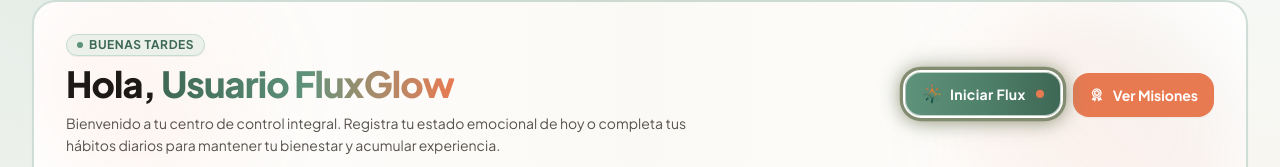
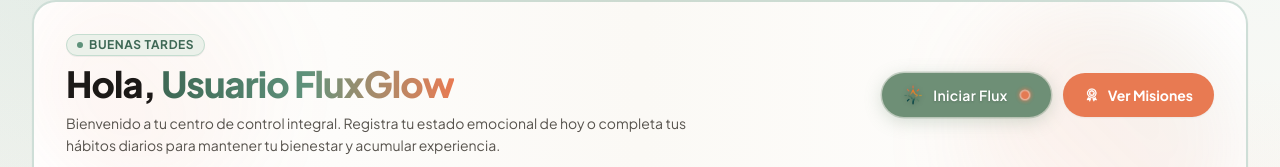
Before and after one commit to yahiremmanuel235-gif/Fluxglow, a React (Vite) app: page /dashboard in a window 1280 px wide. Shown: the part 280-447 px from the top of the page. Built offline with nearby package versions, Linux system fonts and the light colour scheme; no server answers; the database is empty; a web font is replaced by a local one.

Commit message:
feat(ui): redesign Flux button and disable onboarding
- Refactor `flux-btn-active-glow` for smoother theme-shifting animations.
- Permanently disable initial onboarding and tutorial prompts via `main.tsx`.
- Remove legacy onboarding trigger logic from navigation flows.

```diff
--- a/src/App.tsx
+++ b/src/App.tsx
@@ -178,21 +178,10 @@ export default function App() {
     window.scrollTo({ top: 0, behavior: 'smooth' });
   }, [location.pathname]);
 
-  // Auto-launch onboarding check after skipping landing or on initial module entry
-  const triggerOnboardingCheck = () => {
-    const asked = localStorage.getItem(STORAGE_KEYS.FIRST_TIME_ASKED);
-    if (!asked) {
-      setShowOnboarding(true);
-    }
-  };
-
   const handleNavigate = (view: ViewMode) => {
     if (view === 'landing') {
       navigate('/');
     } else {
-      if (location.pathname === '/') {
-        triggerOnboardingCheck();
-      }
       navigate(`/${view}`);
     }
   };
--- a/src/components/modules/DashboardModule.tsx
+++ b/src/components/modules/DashboardModule.tsx
@@ -397,29 +397,38 @@ export const DashboardModule: React.FC<DashboardModuleProps> = ({
                 }}
                 disabled={!canFlux}
                 title={!canFlux ? "Ya completaste tu Flux hoy. Vuelve mañana." : "¡Pulsa para iniciar tu flujo diario de bienestar!"}
-                className={`relative flex-1 sm:flex-none px-4 py-2.5 min-h-[44px] rounded-2xl text-xs sm:text-sm font-bold transition-all flex items-center justify-center gap-2 group ${
+                className={`relative overflow-hidden flex-1 sm:flex-none px-5 py-2.5 min-h-[44px] rounded-full text-xs sm:text-sm font-bold transition-all flex items-center justify-center gap-2.5 group select-none ${
                   canFlux
-                    ? 'flux-btn-active-glow bg-gradient-to-r from-[#5F927B] via-[#4F806A] to-[#3E6855] text-white cursor-pointer'
+                    ? 'flux-btn-active-glow text-white cursor-pointer'
                     : 'bg-stone-200 text-stone-400 cursor-not-allowed border border-stone-300/60 shadow-none'
                 }`}
               >
+                {/* Clean high-contrast icon with drop-shadow instead of dark mask */}
                 <img
                   src="/assets/icons/flux.png"
                   alt="Flux"
-                  className={`w-5 h-5 object-contain transition-transform ${canFlux ? 'group-hover:scale-115 drop-shadow-xs' : 'grayscale opacity-50'}`}
+                  className={`w-5 h-5 object-contain transition-transform filter drop-shadow-[0_1px_2px_rgba(0,0,0,0.25)] ${
+                    canFlux ? 'group-hover:scale-110' : 'grayscale opacity-40'
+                  }`}
                 />
-                <span className="tracking-wide">{canFlux ? 'Iniciar Flux' : 'Flux Completado'}</span>
+                <span className="tracking-wide text-white drop-shadow-[0_1px_1px_rgba(0,0,0,0.15)] font-semibold">
+                  {canFlux ? 'Iniciar Flux' : 'Flux Completado'}
+                </span>
+
+                {/* Clean pulsating orange indicator point without grey/dark background halos */}
                 {canFlux && (
-                  <span className="relative flex h-2 w-2 ml-0.5">
-                    <span className="animate-ping absolute inline-flex h-full w-full rounded-full bg-[#E87A52] opacity-75"></span>
-                    <span className="relative inline-flex rounded-full h-2 w-2 bg-[#E87A52]"></span>
-                  </span>
+                  <div className="flex items-center justify-center ml-0.5 shrink-0">
+                    <span
+                      className="w-2.5 h-2.5 rounded-full bg-[#E87A52] border border-white/60 flux-orange-dot-glow"
+                      aria-hidden="true"
+                    />
+                  </div>
                 )}
               </button>
               <button
                 id="hero-quick-missions-btn"
                 onClick={() => onNavigate('missions')}
-                className="flex-1 sm:flex-none px-4 py-2.5 min-h-[44px] rounded-2xl bg-[#E87A52] hover:bg-[#D4653E] text-white text-xs sm:text-sm font-bold shadow-xs transition-all flex items-center justify-center gap-2 cursor-pointer group"
+                className="flex-1 sm:flex-none px-5 py-2.5 min-h-[44px] rounded-full bg-[#E87A52] hover:bg-[#D4653E] text-white text-xs sm:text-sm font-bold shadow-xs transition-all flex items-center justify-center gap-2 cursor-pointer group border border-transparent"
               >
                 <img src="/assets/icons/medal.png" alt="Misiones" className="w-4 h-4 object-contain brightness-0 invert group-hover:scale-105 transition-transform" />
                 <span>Ver Misiones</span>
--- a/src/index.css
+++ b/src/index.css
@@ -392,37 +392,47 @@
 }
 
 /* Distinctive glowing animated frame for uncompleted Flux button */
-@keyframes fluxGlowPulse {
+@keyframes fluxBtnThemeShift {
   0%, 100% {
+    background-color: #5F927B;
+    border-color: rgba(95, 146, 123, 0.45);
     box-shadow:
-      0 0 0 2px rgba(255, 255, 255, 0.95),
-      0 0 0 4.5px #E87A52,
-      0 0 16px 2px rgba(232, 122, 82, 0.55),
-      0 6px 20px -2px rgba(95, 146, 123, 0.35);
-    transform: translateY(0);
+      0 0 0 1.5px rgba(95, 146, 123, 0.35),
+      0 4px 18px 0 rgba(95, 146, 123, 0.3);
   }
   50% {
+    background-color: #E87A52;
+    border-color: rgba(232, 122, 82, 0.55);
     box-shadow:
-      0 0 0 2px rgba(255, 255, 255, 1),
-      0 0 0 5.5px #5F927B,
-      0 0 24px 6px rgba(95, 146, 123, 0.7),
-      0 0 12px 2px rgba(232, 122, 82, 0.45),
-      0 8px 24px -2px rgba(95, 146, 123, 0.4);
-    transform: translateY(-1.5px);
+      0 0 0 1.5px rgba(232, 122, 82, 0.45),
+      0 4px 20px 0 rgba(232, 122, 82, 0.35);
   }
 }
 
 .flux-btn-active-glow {
-  animation: fluxGlowPulse 2.4s ease-in-out infinite;
-  border: 1.5px solid rgba(255, 255, 255, 0.6);
+  animation: fluxBtnThemeShift 5s ease-in-out infinite;
+  border: 1.5px solid transparent;
+  will-change: background-color, border-color, box-shadow;
 }
 
 .flux-btn-active-glow:hover {
-  animation-play-state: paused;
-  transform: translateY(-2px) scale(1.02);
-  box-shadow:
-    0 0 0 2px rgba(255, 255, 255, 1),
-    0 0 0 5px #E87A52,
-    0 0 28px 8px rgba(232, 122, 82, 0.7),
-    0 10px 25px -3px rgba(95, 146, 123, 0.4);
+  transform: translateY(-1.5px);
+  filter: brightness(1.05);
 }
+
+@keyframes orangeDotPulse {
+  0%, 100% {
+    transform: scale(1);
+    box-shadow: 0 0 0 0 rgba(232, 122, 82, 0.7);
+    opacity: 0.95;
+  }
+  50% {
+    transform: scale(1.15);
+    box-shadow: 0 0 10px 3px rgba(232, 122, 82, 0.65);
+    opacity: 1;
+  }
+}
+
+.flux-orange-dot-glow {
+  animation: orangeDotPulse 2s ease-in-out infinite;
+}
--- a/src/main.tsx
+++ b/src/main.tsx
@@ -6,9 +6,15 @@ import App from './App.tsx';
 import { ToastProvider } from './components/common/Toast.tsx';
 import './index.css';
 
+// Mark onboarding and first-time prompts as permanently dismissed so no initial tutorial pops up
+try {
+  localStorage.setItem(STORAGE_KEYS.FIRST_TIME_ASKED, 'true');
+  localStorage.setItem(STORAGE_KEYS.ONBOARDING_COMPLETED, 'true');
+} catch (e) {}
+
 // Clean legacy preview interaction data once to guarantee fresh initial state
 try {
-  const PREVIEW_CLEAN_KEY = 'fluxglow_preview_cleaned_v2';
+  const PREVIEW_CLEAN_KEY = 'fluxglow_preview_cleaned_v3';
   if (!localStorage.getItem(PREVIEW_CLEAN_KEY)) {
     localStorage.removeItem(STORAGE_KEYS.DAILY_MISSIONS);
     localStorage.removeItem('fluxglow_missions_streak');
@@ -16,9 +22,8 @@ try {
     localStorage.removeItem(STORAGE_KEYS.CHAT_HISTORY_ARCHIVE);
     localStorage.removeItem(STORAGE_KEYS.JOURNAL_ENTRIES);
     localStorage.removeItem(STORAGE_KEYS.USER_PROFILE);
-    localStorage.removeItem(STORAGE_KEYS.FIRST_TIME_ASKED);
-    localStorage.removeItem(STORAGE_KEYS.ONBOARDING_COMPLETED);
-    localStorage.removeItem(STORAGE_KEYS.GUIDE_TUTORIAL_SEEN);
+    localStorage.setItem(STORAGE_KEYS.FIRST_TIME_ASKED, 'true');
+    localStorage.setItem(STORAGE_KEYS.ONBOARDING_COMPLETED, 'true');
     localStorage.setItem(PREVIEW_CLEAN_KEY, 'true');
   }
 } catch (e) {
```
